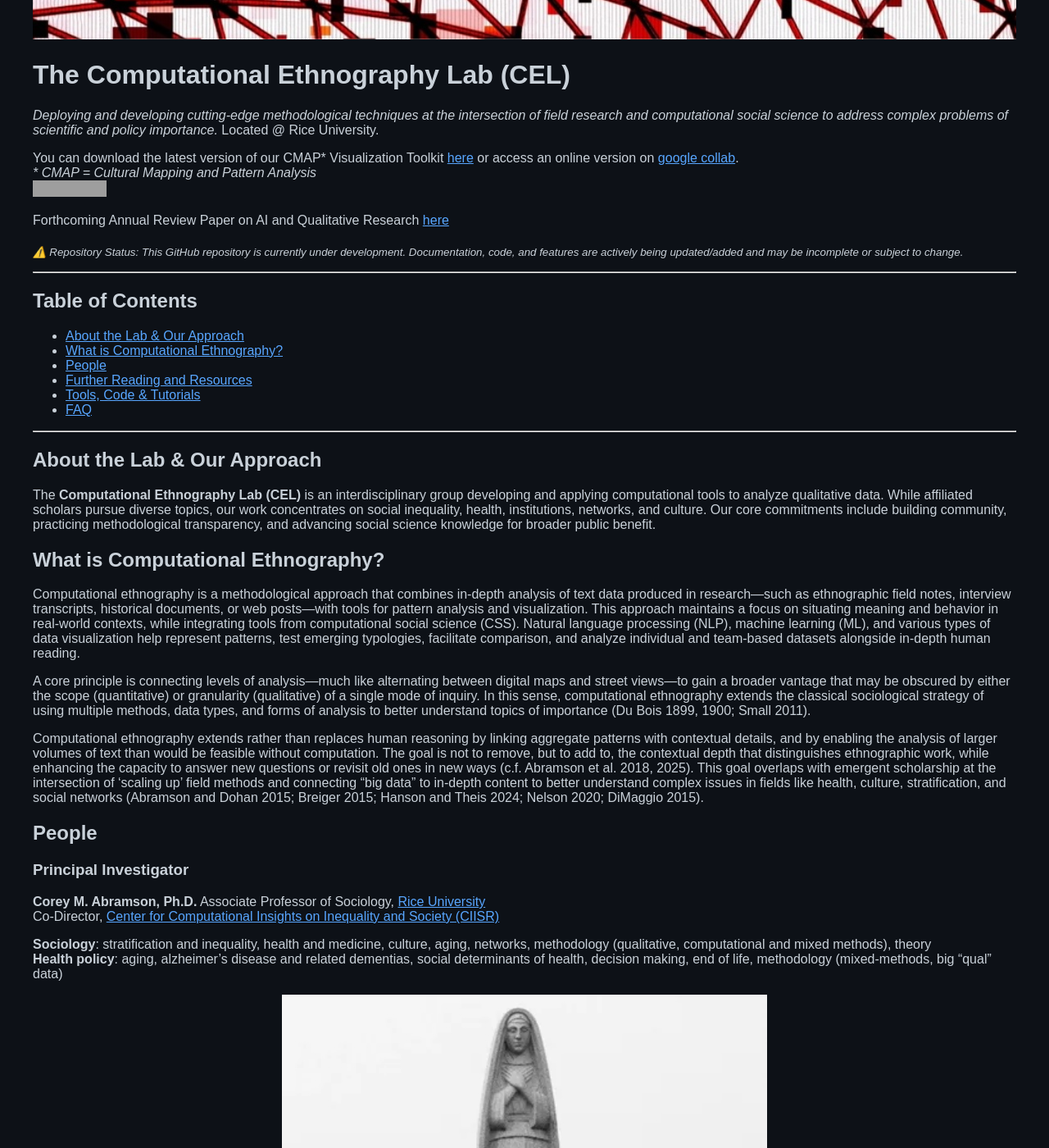
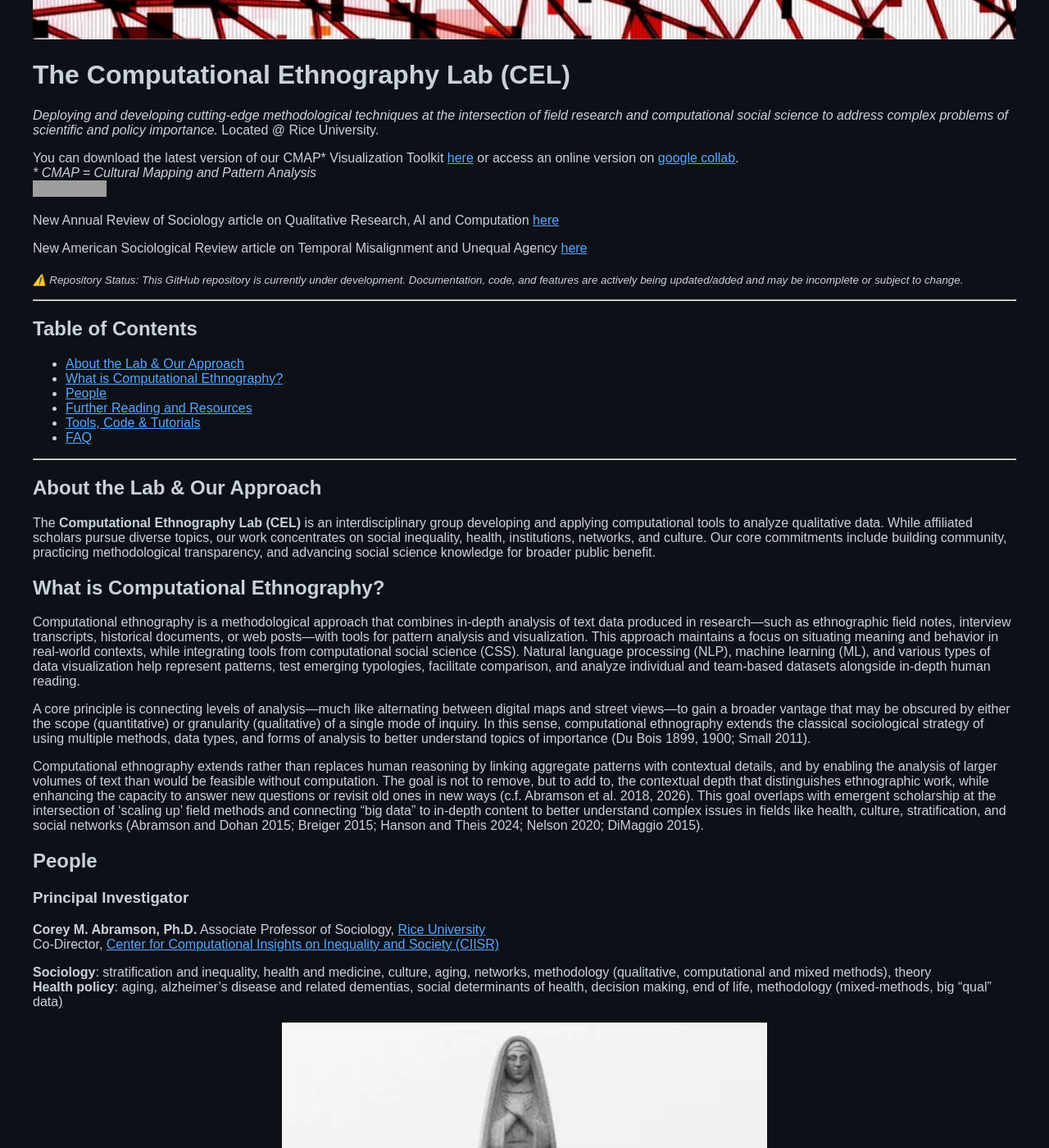
Before and after one commit to Computational-Ethnography-Lab/Computational-Ethnography-Lab.io, a Jekyll site: the page built from index.md, in a window 1280 px wide and 1400 px high, scrolled down 363 px. Shown: the whole window at 82% size. Built offline with Jekyll 4.4.1, drawn with Linux system fonts in a browser that asks for light colours; our own code applies the rules of GitHub Pages for plain Markdown files; some of the changed text lies outside the part shown; grey boxes are pictures that could not be loaded.

Commit message:
Update ARS and ASR references to published versions
Annual Review of Sociology 52(1):35-61, doi:10.1146/annurev-soc-011824-104836
American Sociological Review 91(4):545-571, doi:10.1177/00031224261448220

- point all links at the published articles (preprint links removed)
- add final volume/issue/pagination
- correct title to 'Era of Artificial Intelligence'; fix author lists
- drop 'forthcoming'/'in press'/'accepted' status markers

```diff
--- a/index.md
+++ b/index.md
@@ -10,7 +10,9 @@
 _* CMAP = Cultural Mapping and Pattern Analysis_
 [![GitHub release](https://img.shields.io/github/v/release/Computational-Ethnography-Lab/cmap_visualization_toolkit?include_prereleases)](https://github.com/Computational-Ethnography-Lab/cmap_visualization_toolkit/releases)
 
-Forthcoming Annual Review Paper on AI and Qualitative Research [here](https://osf.io/preprints/socarxiv/7bsgy_v4)
+New Annual Review of Sociology article on Qualitative Research, AI and Computation [here](https://www.annualreviews.org/content/journals/10.1146/annurev-soc-011824-104836)
+
+New American Sociological Review article on Temporal Misalignment and Unequal Agency [here](https://journals.sagepub.com/doi/10.1177/00031224261448220)
 
 <sub><i>⚠️ Repository Status: This GitHub repository is currently under development. Documentation, code, and features are actively being updated/added and may be incomplete or subject to change.</i></sub>
 
@@ -35,7 +37,7 @@
 
 A core principle is connecting levels of analysis—much like alternating between digital maps and street views—to gain a broader vantage that may be obscured by either the scope (quantitative) or granularity (qualitative) of a single mode of inquiry. In this sense, computational ethnography extends the classical sociological strategy of using multiple methods, data types, and forms of analysis to better understand topics of importance (Du Bois 1899, 1900; Small 2011).
 
-Computational ethnography extends rather than replaces human reasoning by linking aggregate patterns with contextual details, and by enabling the analysis of larger volumes of text than would be feasible without computation. The goal is not to remove, but to add to, the contextual depth that distinguishes ethnographic work, while enhancing the capacity to answer new questions or revisit old ones in new ways (c.f. Abramson et al. 2018, 2025). This goal overlaps with emergent scholarship at the intersection of 'scaling up' field methods and connecting “big data” to in-depth content to better understand complex issues in fields like health, culture, stratification, and social networks (Abramson and Dohan 2015; Breiger 2015; Hanson and Theis 2024; Nelson 2020; DiMaggio 2015).
+Computational ethnography extends rather than replaces human reasoning by linking aggregate patterns with contextual details, and by enabling the analysis of larger volumes of text than would be feasible without computation. The goal is not to remove, but to add to, the contextual depth that distinguishes ethnographic work, while enhancing the capacity to answer new questions or revisit old ones in new ways (c.f. Abramson et al. 2018, 2026). This goal overlaps with emergent scholarship at the intersection of 'scaling up' field methods and connecting “big data” to in-depth content to better understand complex issues in fields like health, culture, stratification, and social networks (Abramson and Dohan 2015; Breiger 2015; Hanson and Theis 2024; Nelson 2020; DiMaggio 2015).
 
 ## People
 
@@ -78,10 +80,11 @@
 - [**Kieran Turner, Graduate Student**](https://profiles.rice.edu/student/kieran-turner) - Graduate Student, Sociology, Rice University
 
 ## Further Reading and Resources
-You can read our most recent review piece here [here](https://osf.io/preprints/socarxiv/7bsgy_v1).
+You can read our most recent review piece [here](https://www.annualreviews.org/content/journals/10.1146/annurev-soc-011824-104836).
 
 ### Selected Publications on Computational Ethnography
--   *Review Paper*: Abramson, Corey M., Tara Prendergast, Zhuofan Li, Daniel Dolan. 2026 (forthcoming). “Qualitative Research in an Era of A: A Pragmatic Approach to Data Analysis, Workflow, and Computation”. *Annual Review of Sociology.* Vol 52. (preprint: link)  [Link]([https://osf.io/preprints/socarxiv/7bsgy_v1](https://osf.io/preprints/socarxiv/7bsgy_v4))
+-   *Review Paper*: Abramson, Corey M., Tara Prendergast, Zhuofan Li, and Daniel Dohan. 2026. “Qualitative Research in an Era of Artificial Intelligence: A Pragmatic Approach to Data Analysis, Workflow, and Computation.” *Annual Review of Sociology* 52(1):35–61. [Link](https://www.annualreviews.org/content/journals/10.1146/annurev-soc-011824-104836) | [DOI](https://doi.org/10.1146/annurev-soc-011824-104836)
+-   *Time and Inequality at the End of Life*: Li, Zhuofan, Daniel Dohan, and Corey M. Abramson. 2026. “Temporal Misalignment and Unequal Agency: What Terminal Cancer Patients Teach Us about Time and Inequality.” *American Sociological Review* 91(4):545–571. [Link](https://journals.sagepub.com/doi/10.1177/00031224261448220) | [DOI](https://doi.org/10.1177/00031224261448220)
 -   *Blog on Uses:* Abramson, Corey M. 2024. “From Carbon Paper to Code: Crafting Sociology in an Age of AI.” *Contexts* Blog. [Link](https://contexts.org/blog/soc-ai/)
 -   *Workflow*: Li, Zhuofan, and Corey M. Abramson. 2025. “Ethnography and Machine Learning: Synergies and New Directions.” Pp. 245–272 in *The Oxford Handbook of the Sociology of Machine Learning*, edited by C.Borch and J. P. Pardo-Guerra. Oxford: Oxford University Press. [Link](https://arxiv.org/pdf/2412.06087)
 -   *Principles*: Abramson, Corey M., Jacqueline Joslyn, Katharine A. Rendle, Sarah B. Garrett, and Daniel Dohan. 2018. “The Promises of Computational Ethnography.” *Ethnography* 19(2):254–284. [DOI](https://doi.org/10.1177/1466138117725340)
@@ -91,7 +94,7 @@
 
 ### Citations
 - Abramson, Corey M., Jacqueline Joslyn, Katharine A. Rendle, Sarah B. Garrett, and Daniel Dohan. 2018. “The Promises of Computational Ethnography: Improving Transparency, Replicability, and Validity for Realist Approaches to Ethnographic Analysis.” Ethnography 19(2):254–84. doi:10.1177/1466138117725340.
-- Abramson, Corey, Zhuofan Li, Tara Prendergast, and Daniel Dohan. 2025. “Qualitative Research in an Era of AI: A Pragmatic Approach to Data Analysis, Workflow, and Computation.” SocArXiv. September 16. doi:10.31235/osf.io/7bsgy_v1.
+- Abramson, Corey M., Tara Prendergast, Zhuofan Li, and Daniel Dohan. 2026. “Qualitative Research in an Era of Artificial Intelligence: A Pragmatic Approach to Data Analysis, Workflow, and Computation.” Annual Review of Sociology 52(1):35–61. doi:10.1146/annurev-soc-011824-104836.
 - Breiger, Ronald L. 2015. “Scaling Down.” Big Data & Society 83(7):42–44. doi:10.1177/2053951715602497.
 - Du Bois, W. E. B. (William Edward Burghardt). 1899. The Philadelphia Negro: A Social Study. Philadelphia: University of Pennsylvania Press.
 - Du Bois, W. E. B. (William Edward Burghardt). 1900. Charts and Graphs Showing the Condition of African Americans at the Turn of the Century Exhibited at the Paris Exposition Universelle in 1900. Washington, D.C.: Library of Congress, Prints & Photographs Division.
@@ -172,7 +175,7 @@
 
 2. Fields including sociology have long combined multiple research methods, often with a goal of triangulation or connecting different levels of analysis. Long before modern computing or the term mixed-methods gained popularity, scholars including Du Bois used fieldwork, history, data visualization, and surveys in parallel to generate insights. In the modern era, Anthropologist Roy D’Andrade introduced heat maps to visualize linguistic domains and cognitive schema in the 1970s, ethnographers have employed social network plots to chart cliques, and scholars of culture (e.g. Bearman, Cerulo, Mohr) have been combining rich historical information with formal and computational analyses since shortly after the entry of modern computing.
 
-3. The use of computation was already widespread when I began my career as an undergraduate at Berkeley's [Center for Ethnographic Research](https://issi.berkeley.edu/cer/about). This is seen not only in computer-assisted qualitative data analysis software (CAQDAS- which I taught for decades), statistical computing, and the current [proliferation of AI](https://www.cultureofmedicine.org/blog/a-silicon-cage-qualitative-research-in-the-era-of-ai), but in myriad digital tools used in methods assumed to be analog (like ethnography). The contours of algorithmic/ordinal society shape our work in ways both overt and subtle. Grammar checkers and auto-complete suggestions nudge our use of language, indices of books and articles in libraries shape what we read (and how works get cited), sorting algorithms order our web searches, targeted marketing and news feeds shape our perceptions and mood during downtime, even before chatbots, automations and deepfakes. This makes [thoughtful use of qualitative computing](https://osf.io/preprints/socarxiv/7bsgy_v1), and perhaps social scientific inquiry using in-depth methods to understand life in situ, more important than ever. The challenge of navigating technology is not new however, and has some inspiring parallels in how thinkers repurposed  technologies like filing cabinets to [facilitate rigorous and imaginative social inquiry](https://contexts.org/blog/soc-ai/) in previous eras.
+3. The use of computation was already widespread when I began my career as an undergraduate at Berkeley's [Center for Ethnographic Research](https://issi.berkeley.edu/cer/about). This is seen not only in computer-assisted qualitative data analysis software (CAQDAS- which I taught for decades), statistical computing, and the current [proliferation of AI](https://www.cultureofmedicine.org/blog/a-silicon-cage-qualitative-research-in-the-era-of-ai), but in myriad digital tools used in methods assumed to be analog (like ethnography). The contours of algorithmic/ordinal society shape our work in ways both overt and subtle. Grammar checkers and auto-complete suggestions nudge our use of language, indices of books and articles in libraries shape what we read (and how works get cited), sorting algorithms order our web searches, targeted marketing and news feeds shape our perceptions and mood during downtime, even before chatbots, automations and deepfakes. This makes [thoughtful use of qualitative computing](https://www.annualreviews.org/content/journals/10.1146/annurev-soc-011824-104836), and perhaps social scientific inquiry using in-depth methods to understand life in situ, more important than ever. The challenge of navigating technology is not new however, and has some inspiring parallels in how thinkers repurposed  technologies like filing cabinets to [facilitate rigorous and imaginative social inquiry](https://contexts.org/blog/soc-ai/) in previous eras.
 
 ### _Can I Use Your Tools If I Don’t Agree With You About Something?_
 Yes. Absolutely.
@@ -187,6 +190,6 @@
 For any inquiries or errors, please email me at corey.abramson@rice.edu
 
 ### _Anything else?_
-You can read a recent review piece about underlying principles of combining computation and qualitative analysis [here](https://osf.io/preprints/socarxiv/7bsgy_v1) and see more examples (over time). Check out [this page](https://github.com/Computational-Ethnography-Lab) over time for updates.
+You can read a recent review piece about underlying principles of combining computation and qualitative analysis [here](https://www.annualreviews.org/content/journals/10.1146/annurev-soc-011824-104836) and see more examples (over time). Check out [this page](https://github.com/Computational-Ethnography-Lab) over time for updates.
 
 You can also send an email if you have thoughts, have an example to share, or want to contribute/collaborate/comment.
```
